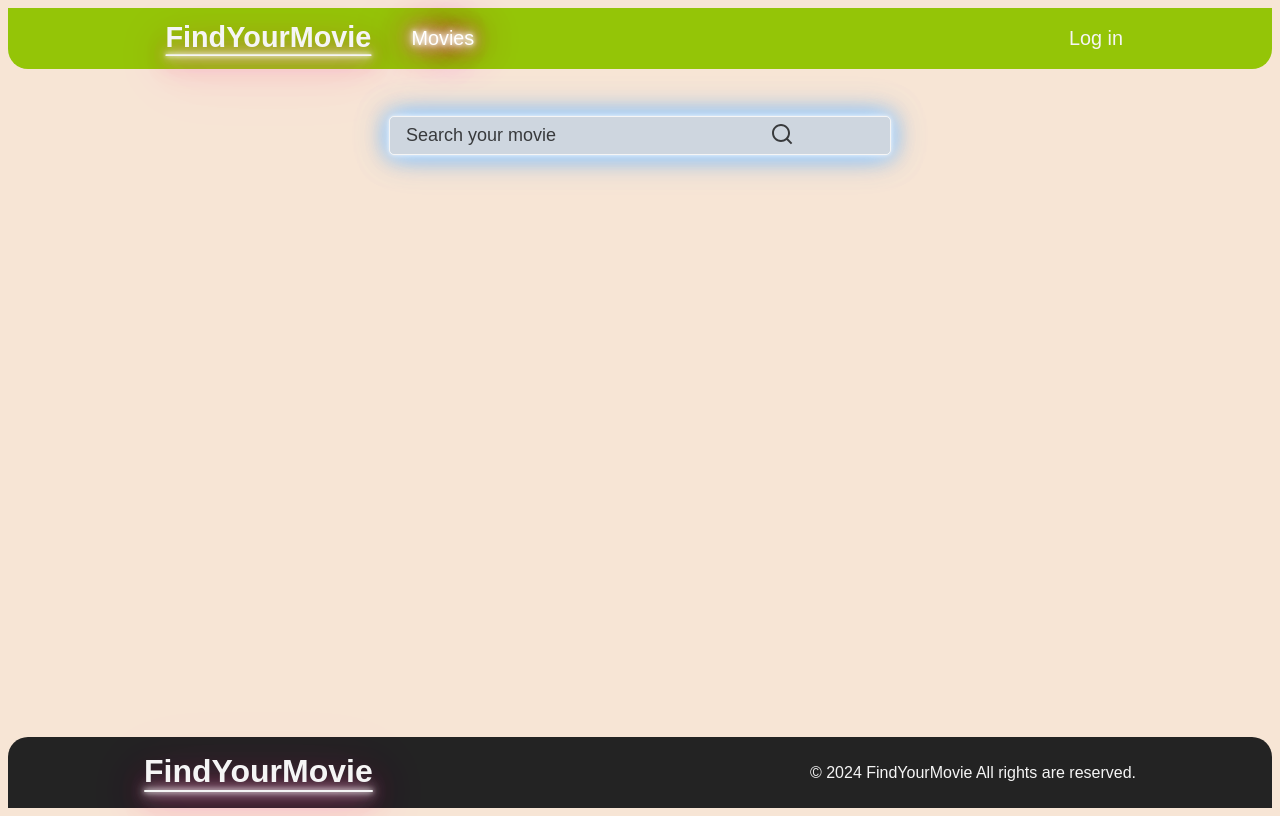
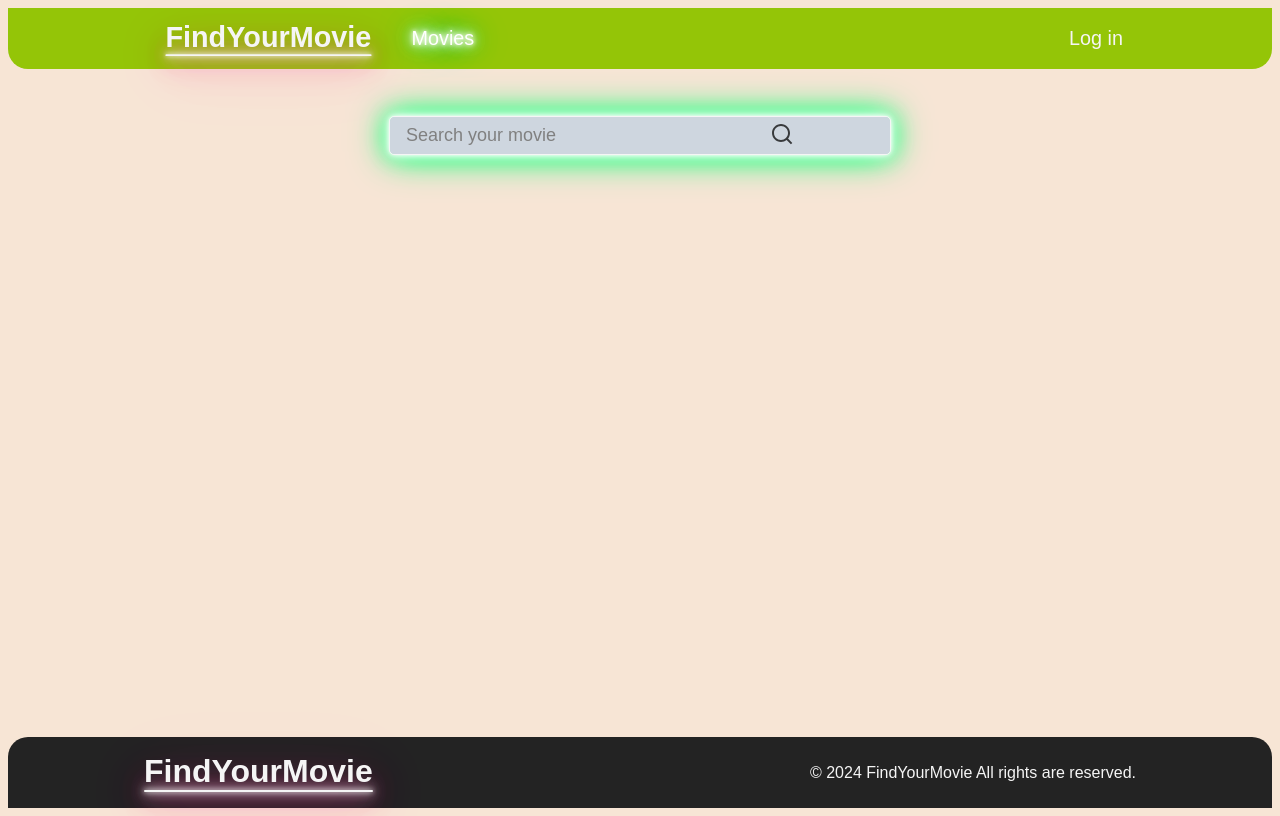
Before and after one commit to dr-jeky11/goit-react-hw-05, a React app: page /movies in a window 1280 px wide. Built offline with nearby package versions, Linux system fonts and the light colour scheme; the HTML template or start-up script is replaced by a standard one.

Commit message:
additional styles

```diff
--- a/src/components/LoadMoreBtn/LoadMoreBtn.jsx
+++ b/src/components/LoadMoreBtn/LoadMoreBtn.jsx
@@ -1,4 +1,4 @@
-import s from "./LoadMoreBtn.module.css";
+import s from "../LoadMoreBtn/LoadMoreBtn.module.css";
 
 export default function LoadMoreBtn({ onLoadMore }) {
   return (
--- a/src/components/LoadMoreBtn/LoadMoreBtn.module.css
+++ b/src/components/LoadMoreBtn/LoadMoreBtn.module.css
@@ -2,7 +2,7 @@
   display: block;
   max-width: 150px;
   margin: 0 auto;
-
+  font-size: 20px;
   border: none;
   background-color: transparent;
   cursor: pointer;
@@ -10,5 +10,5 @@
 }
 .button:hover {
   box-shadow: #fff 0px 0px 5px, #fff 0px 0px 10px, #fff 0px 0px 15px,
-    #ff2d95 0px 0px 20px, #ff2d95 0px 0px 30px, #ff2d95 0px 0px 40px;
+    #2dff81 0px 0px 20px, #2dff81 0px 0px 30px, #2dff81 0px 0px 40px;
 }
--- a/src/components/Loader/Loader.jsx
+++ b/src/components/Loader/Loader.jsx
@@ -7,7 +7,7 @@ const customStyles = {
 export default function Loader() {
   return (
     <>
-      <PacmanLoader color="#94c507" cssOverride={customStyles} />
+      <PacmanLoader color="#2dff81" cssOverride={customStyles} />
     </>
   );
 }
--- a/src/components/Navigation/Navigation.module.css
+++ b/src/components/Navigation/Navigation.module.css
@@ -71,8 +71,7 @@
 .isActive {
   color: #ffffff;
   text-shadow: #fff 0px 0px 5px, #fff 0px 0px 10px, #fff 0px 0px 15px,
-    #ff2d95 0px 0px 20px, #ff2d95 0px 0px 30px, #ff2d95 0px 0px 40px,
-    #ff2d95 0px 0px 50px, #ff2d95 0px 0px 75px;
+    #2dff81 0px 0px 20px, #2dff81 0px 0px 30px, #2dff81 0px 0px 40px;
 }
 
 .menuIcon {
--- a/src/components/SearchForm/SearchForm.module.css
+++ b/src/components/SearchForm/SearchForm.module.css
@@ -11,7 +11,7 @@
   border: none;
   border-radius: 4px;
   background-color: #4da6ff3d;
-  color: black;
+  color: #0e552a;
   transition: background-color 250ms ease-in-out;
   font-size: 18px;
 
@@ -21,12 +21,12 @@
 .search:focus {
   outline: 1px solid whitesmoke;
 
-  box-shadow: #fff 0px 0px 5px, #fff 0px 0px 15px, #4da6ff 0px 0px 20px,
-    #4da6ff8f 0px 0px 30px, #4da6ff3d 0px 0px 40px;
+  box-shadow: #fff 0px 0px 5px, #fff 0px 0px 10px, #fff 0px 0px 15px,
+    #2dff81 0px 0px 20px, #2dff81 0px 0px 30px, #2dff81 0px 0px 40px;
 }
 
 .search::placeholder {
-  color: rgba(0, 0, 0, 0.729);
+  color: gray;
   font-weight: 400;
 }
 .button {
```
